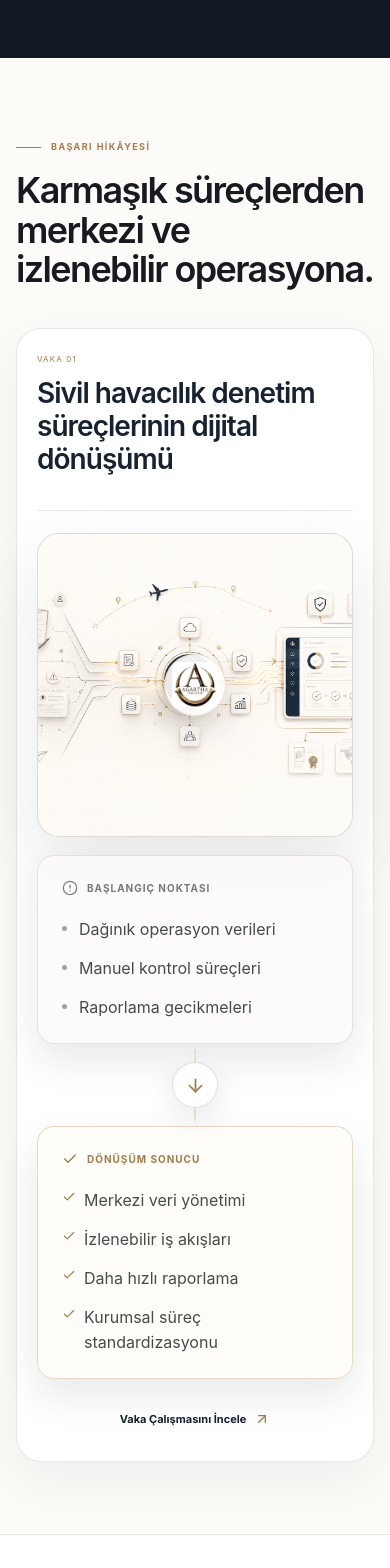
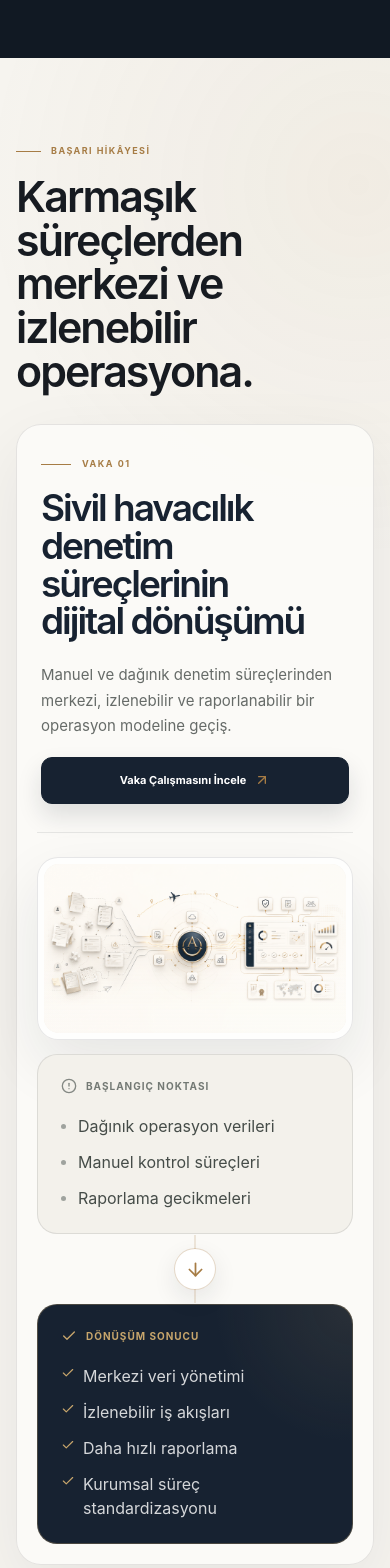
Before and after one commit to nihatkutukoglu/agartha-web-revize, a Next.js app: page / in a window 390 px wide. Shown: the part 8420-9988 px from the top of the page. Built offline with nearby package versions, Linux system fonts and the light colour scheme.

Commit message:
feat: premium case study layout

```diff
--- /dev/null
+++ b/components/home/CaseStudySection.module.css
@@ -0,0 +1,321 @@
+.section.section {
+  position: relative;
+  z-index: 4;
+  padding-top: 104px;
+  padding-bottom: 104px;
+  background:
+    radial-gradient(circle at 92% 8%, rgba(166, 124, 69, 0.07), transparent 25%),
+    var(--color-canvas);
+}
+
+.sectionHeading.sectionHeading {
+  max-width: 880px;
+  margin-bottom: 46px;
+}
+
+.sectionHeading.sectionHeading h2 {
+  max-width: 820px;
+  font-size: clamp(44px, 4.8vw, 68px);
+  line-height: 1.02;
+}
+
+.frame.frame {
+  padding: clamp(28px, 3vw, 46px);
+  border: 1px solid rgba(23, 27, 33, 0.1);
+  border-radius: 32px;
+  background: rgba(252, 251, 248, 0.9);
+  box-shadow: 0 24px 70px rgba(23, 34, 49, 0.07);
+}
+
+.header {
+  display: grid;
+  grid-template-columns: minmax(0, 1fr) minmax(280px, 0.34fr);
+  align-items: end;
+  gap: 48px;
+  padding: 2px 4px 34px;
+  border-bottom: 1px solid rgba(23, 27, 33, 0.09);
+}
+
+.headingBlock {
+  max-width: 850px;
+}
+
+.caseLabel {
+  display: inline-flex;
+  align-items: center;
+  gap: 11px;
+  margin-bottom: 18px;
+  color: var(--color-bronze);
+  font-family: var(--font-technical);
+  font-size: 9px;
+  font-weight: 680;
+  letter-spacing: 0.17em;
+}
+
+.caseLabel::before {
+  width: 30px;
+  height: 1px;
+  background: currentColor;
+  content: "";
+}
+
+.headingBlock h3 {
+  max-width: 830px;
+  margin: 0;
+  color: var(--color-navy);
+  font-family: var(--font-display);
+  font-size: clamp(42px, 4vw, 61px);
+  font-weight: 570;
+  line-height: 1.02;
+  letter-spacing: -0.055em;
+  text-wrap: balance;
+}
+
+.headerAside {
+  display: flex;
+  flex-direction: column;
+  align-items: flex-start;
+  gap: 22px;
+  padding-bottom: 3px;
+}
+
+.headerAside p {
+  margin: 0;
+  color: #666b68;
+  font-size: 14px;
+  line-height: 1.7;
+}
+
+.headerAside .link.link {
+  min-height: 47px;
+  margin: 0;
+  padding: 0 17px;
+  border: 1px solid var(--color-navy);
+  border-radius: 11px;
+  background: var(--color-navy);
+  color: #fff;
+  box-shadow: 0 12px 25px rgba(23, 34, 49, 0.13);
+  transition:
+    box-shadow 200ms ease,
+    transform 200ms var(--ease-premium);
+}
+
+.headerAside .link.link:hover {
+  box-shadow: 0 17px 34px rgba(23, 34, 49, 0.18);
+  transform: translateY(-2px);
+}
+
+.visualShell {
+  max-width: 1180px;
+  margin: 34px auto 0;
+  padding: 9px;
+  border: 1px solid rgba(23, 27, 33, 0.1);
+  border-radius: 29px;
+  background: rgba(255, 255, 255, 0.76);
+  box-shadow: 0 24px 58px rgba(23, 34, 49, 0.09);
+}
+
+.visualShell :global(.case-study-visual) {
+  height: auto;
+  aspect-ratio: 16 / 9;
+  border: 0;
+  border-radius: 21px;
+  box-shadow: none;
+}
+
+.visualShell :global(.case-study-visual__image) {
+  object-fit: cover;
+  object-position: center;
+}
+
+.comparison {
+  display: grid;
+  max-width: 1180px;
+  grid-template-columns: minmax(0, 1fr) auto minmax(0, 1fr);
+  align-items: stretch;
+  gap: 16px;
+  margin: 18px auto 0;
+}
+
+.comparison > div {
+  min-width: 0;
+}
+
+.comparison :global(.case-overlay-card) {
+  position: static;
+  width: 100%;
+  min-height: 190px;
+  padding: 24px 26px;
+  border-radius: 20px;
+  box-shadow: none;
+  backdrop-filter: none;
+  transform: none;
+}
+
+.comparison :global(.case-overlay-card:hover) {
+  transform: translateY(-2px);
+}
+
+.comparison :global(.case-overlay-card--problem) {
+  border-color: rgba(23, 27, 33, 0.1);
+  background: #f3f1eb;
+}
+
+.comparison :global(.case-overlay-card--result) {
+  border-color: rgba(200, 166, 108, 0.28);
+  background:
+    radial-gradient(circle at 100% 0%, rgba(200, 166, 108, 0.1), transparent 35%),
+    var(--color-navy);
+}
+
+.comparison :global(.case-overlay-card__label) {
+  font-size: 9px;
+}
+
+.comparison :global(.case-overlay-card ul) {
+  grid-template-columns: repeat(2, minmax(0, 1fr));
+  gap: 11px 22px;
+  margin-top: 20px;
+}
+
+.comparison :global(.case-overlay-card li) {
+  font-size: 13px;
+  line-height: 1.5;
+}
+
+.comparison :global(.case-overlay-card--result .case-overlay-card__label),
+.comparison :global(.case-overlay-card--result li) {
+  color: rgba(255, 255, 255, 0.82);
+}
+
+.comparison :global(.case-overlay-card--result .case-overlay-card__label),
+.comparison :global(.case-overlay-card--result li svg) {
+  color: var(--color-bronze-light);
+}
+
+.connector {
+  display: grid;
+  align-items: center;
+}
+
+.connector :global(.case-transformation-connector) {
+  position: static;
+  width: 44px;
+  height: 44px;
+  align-self: center;
+  border-color: rgba(166, 124, 69, 0.3);
+  background: #fff;
+  box-shadow: 0 9px 24px rgba(23, 34, 49, 0.09);
+  transform: none;
+}
+
+@media (max-width: 1050px) {
+  .header {
+    grid-template-columns: 1fr;
+    gap: 22px;
+  }
+
+  .headerAside {
+    display: grid;
+    grid-template-columns: minmax(0, 1fr) auto;
+    align-items: center;
+  }
+
+  .comparison :global(.case-overlay-card ul) {
+    grid-template-columns: 1fr;
+  }
+}
+
+@media (max-width: 760px) {
+  .section.section {
+    padding-top: 76px;
+    padding-bottom: 76px;
+  }
+
+  .sectionHeading.sectionHeading {
+    margin-bottom: 30px;
+  }
+
+  .sectionHeading.sectionHeading h2 {
+    font-size: clamp(39px, 11vw, 52px);
+  }
+
+  .frame.frame {
+    padding: 20px;
+    border-radius: 25px;
+  }
+
+  .header {
+    padding-bottom: 25px;
+  }
+
+  .headingBlock h3 {
+    font-size: clamp(35px, 9.5vw, 47px);
+  }
+
+  .headerAside {
+    display: flex;
+    align-items: stretch;
+    gap: 18px;
+  }
+
+  .headerAside p {
+    font-size: 15px;
+  }
+
+  .headerAside .link.link {
+    width: 100%;
+  }
+
+  .visualShell {
+    margin-top: 24px;
+    padding: 6px;
+    border-radius: 21px;
+  }
+
+  .visualShell :global(.case-study-visual) {
+    height: auto;
+    aspect-ratio: 16 / 9;
+    border-radius: 15px;
+  }
+
+  .comparison {
+    grid-template-columns: 1fr;
+    gap: 14px;
+    margin-top: 14px;
+  }
+
+  .comparison :global(.case-overlay-card) {
+    min-height: 0;
+    padding: 23px;
+  }
+
+  .comparison :global(.case-overlay-card__label) {
+    font-size: 10px;
+  }
+
+  .comparison :global(.case-overlay-card ul) {
+    gap: 12px;
+  }
+
+  .comparison :global(.case-overlay-card li) {
+    font-size: 16px;
+  }
+
+  .connector {
+    justify-items: center;
+    min-height: 34px;
+  }
+
+  .connector :global(.case-transformation-connector) {
+    width: 42px;
+    height: 42px;
+  }
+}
+
+@media (prefers-reduced-motion: reduce) {
+  .headerAside .link.link,
+  .comparison :global(.case-overlay-card) {
+    transition-duration: 0.01ms !important;
+  }
+}
--- a/components/home/CaseStudySection.tsx
+++ b/components/home/CaseStudySection.tsx
@@ -7,6 +7,7 @@ import { SectionReveal } from "./SectionReveal";
 import { CaseStudyContentCard } from "./case-study/CaseStudyContentCard";
 import { CaseStudyVisual } from "./case-study/CaseStudyVisual";
 import { TransformationConnector } from "./case-study/TransformationConnector";
+import styles from "./CaseStudySection.module.css";
 
 const problems = [
   "Dağınık operasyon verileri",
@@ -39,36 +40,63 @@ export function CaseStudySection() {
   );
 
   return (
-    <section className="section case-study" id="basari-hikayesi">
+    <section
+      className={`section case-study ${styles.section}`}
+      id="basari-hikayesi"
+    >
       <div className="section__inner">
-        <SectionReveal className="section-heading section-heading--wide">
+        <SectionReveal
+          className={`section-heading section-heading--wide ${styles.sectionHeading}`}
+        >
           <span className="section-kicker">BAŞARI HİKÂYESİ</span>
           <h2>Karmaşık süreçlerden merkezi ve izlenebilir operasyona.</h2>
         </SectionReveal>
 
-        <SectionReveal className="case-study__frame">
-          <div className="case-study__title">
-            <span>VAKA 01</span>
+        <SectionReveal className={`case-study__frame ${styles.frame}`}>
+          <div className={styles.header}>
+            <div className={styles.headingBlock}>
+              <span className={styles.caseLabel}>VAKA 01</span>
               <h3>Sivil havacılık denetim süreçlerinin dijital dönüşümü</h3>
             </div>
-          <div className="case-study__hybrid">
+            <div className={styles.headerAside}>
+              <p>
+                Manuel ve dağınık denetim süreçlerinden merkezi, izlenebilir ve
+                raporlanabilir bir operasyon modeline geçiş.
+              </p>
+              <button
+                className={`case-study__link ${styles.link}`}
+                type="button"
+                onClick={showToast}
+              >
+                Vaka Çalışmasını İncele
+                <ArrowUpRight size={16} aria-hidden="true" />
+              </button>
+            </div>
+          </div>
+
+          <div className={styles.visualShell}>
             <CaseStudyVisual />
+          </div>
+
+          <div className={styles.comparison}>
+            <div>
               <CaseStudyContentCard
                 type="problem"
                 title="BAŞLANGIÇ NOKTASI"
                 items={problems}
               />
+            </div>
+            <div className={styles.connector}>
               <TransformationConnector />
+            </div>
+            <div>
               <CaseStudyContentCard
                 type="result"
                 title="DÖNÜŞÜM SONUCU"
                 items={results}
               />
             </div>
-          <button className="case-study__link" type="button" onClick={showToast}>
-            Vaka Çalışmasını İncele
-            <ArrowUpRight size={16} aria-hidden="true" />
-          </button>
+          </div>
         </SectionReveal>
       </div>
       <AnimatePresence>
--- a/components/home/case-study/CaseStudyVisual.tsx
+++ b/components/home/case-study/CaseStudyVisual.tsx
@@ -9,7 +9,6 @@ const visualAlt =
 
 export function CaseStudyVisual() {
   const [visualFailed, setVisualFailed] = useState(false);
-  const [logoFailed, setLogoFailed] = useState(false);
 
   return (
     <div className="case-study-visual">
@@ -34,19 +33,6 @@ export function CaseStudyVisual() {
         </div>
       )}
       <div className="case-study-visual__edge-wash" aria-hidden="true" />
-      {!logoFailed && (
-        <span className="case-study-visual__logo">
-          <Image
-            fill
-            src="/agartha-logo.png"
-            alt="Agartha Teknoloji logosu"
-            sizes="86px"
-            quality={95}
-            unoptimized
-            onError={() => setLogoFailed(true)}
-          />
-        </span>
-      )}
     </div>
   );
 }
```
Lines whose indentation alone changed are shown as unchanged.
